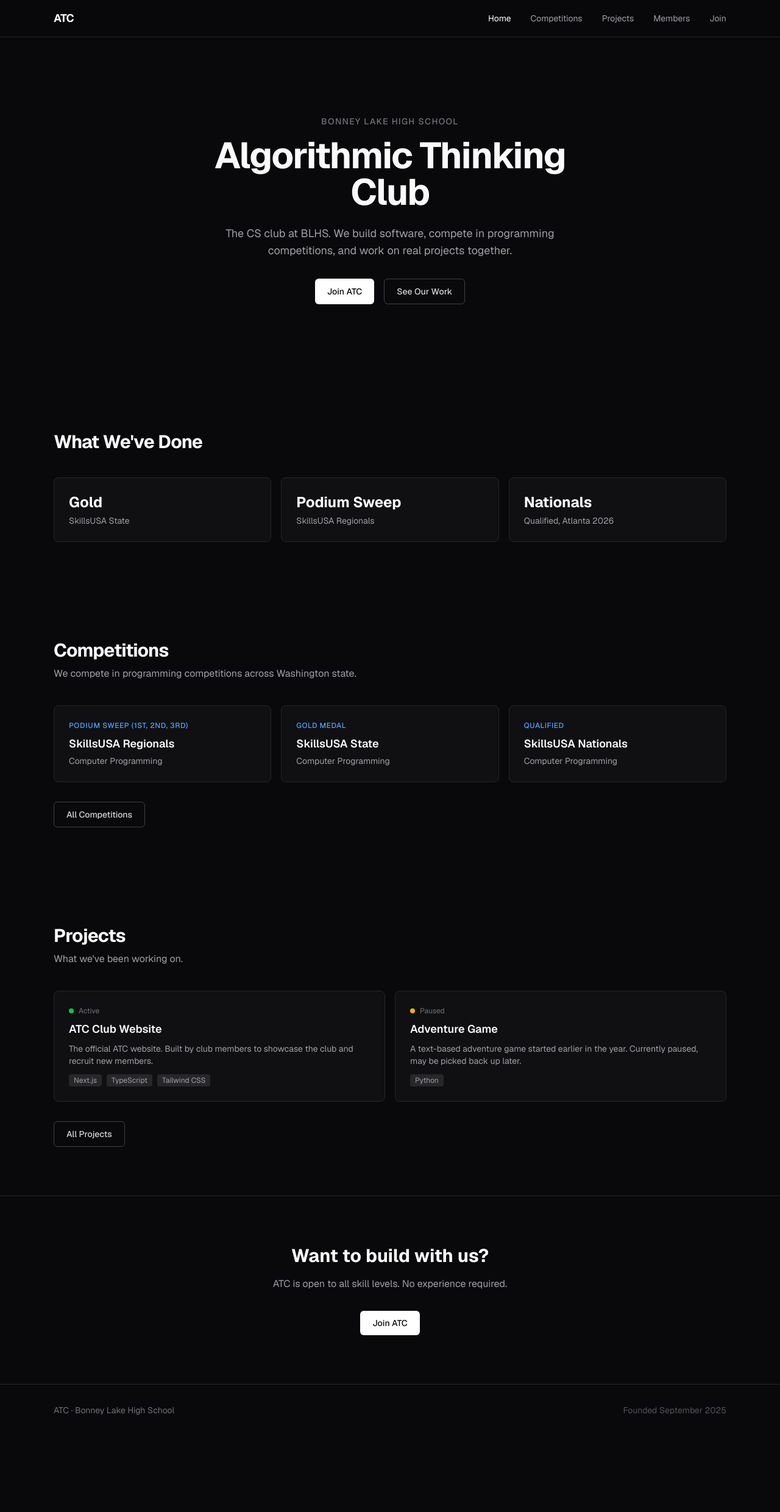
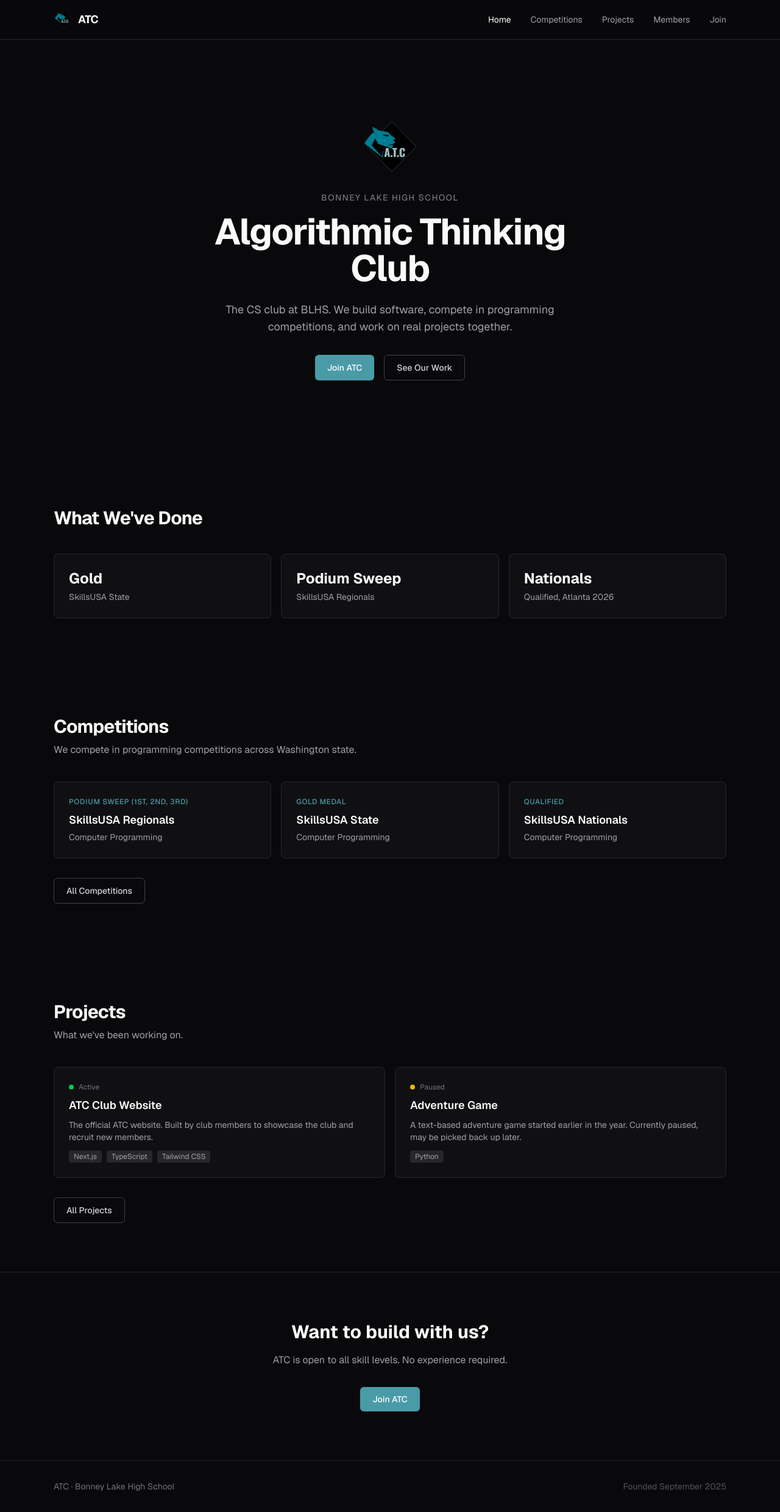
Before and after one commit to Algorithmic-Thinking-Club/atc-blhs, a Next.js app: page / in a window 1280 px wide. Shown: the whole page at 61% size. Before the commit the page ends 2355 px from the top, so only its background shows below. Built offline with nearby package versions, Linux system fonts and the light colour scheme.

Commit message:
tweak #4

```diff
--- a/app/competitions/page.tsx
+++ b/app/competitions/page.tsx
@@ -19,7 +19,7 @@ export default function CompetitionsPage() {
             {comp.image && (
               <div className="mb-4 aspect-video rounded bg-zinc-800" />
             )}
-            <p className="text-xs font-medium uppercase tracking-wider text-blue-400">
+            <p className="text-xs font-medium uppercase tracking-wider text-accent">
               {comp.result}
             </p>
             <h3 className="mt-2 text-xl font-semibold">{comp.title}</h3>
--- a/app/globals.css
+++ b/app/globals.css
@@ -8,6 +8,8 @@
 @theme inline {
   --color-background: var(--background);
   --color-foreground: var(--foreground);
+  --color-accent: #4a9ba8;
+  --color-accent-dim: #3a7a85;
   --font-sans: var(--font-geist-sans);
   --font-mono: var(--font-geist-mono);
 }
@@ -18,6 +20,6 @@ body {
 }
 
 ::selection {
-  background: #3b82f6;
+  background: #4a9ba8;
   color: white;
 }
--- a/app/members/page.tsx
+++ b/app/members/page.tsx
@@ -23,7 +23,7 @@ export default function MembersPage() {
                 .join("")}
             </div>
             <h3 className="text-lg font-semibold">{member.name}</h3>
-            <p className="text-sm text-blue-400">{member.role}</p>
+            <p className="text-sm text-accent">{member.role}</p>
             {member.bio && (
               <p className="mt-3 text-sm leading-relaxed text-zinc-400">
                 {member.bio}
--- a/app/page.tsx
+++ b/app/page.tsx
@@ -1,3 +1,4 @@
+import Image from "next/image";
 import Section from "@/components/Section";
 import Card from "@/components/Card";
 import Button from "@/components/Button";
@@ -9,6 +10,7 @@ export default function Home() {
     <>
       {/* hero */}
       <section className="flex flex-col items-center justify-center px-6 py-24 text-center sm:py-32">
+        <Image src="/logo.png" alt="ATC Logo" width={96} height={96} className="mb-6" />
         <p className="mb-4 text-sm font-medium uppercase tracking-widest text-zinc-500">
           Bonney Lake High School
         </p>
@@ -51,7 +53,7 @@ export default function Home() {
         <div className="grid gap-4 sm:grid-cols-2 lg:grid-cols-3">
           {competitions.slice(0, 3).map((comp) => (
             <Card key={comp.title}>
-              <p className="text-xs font-medium uppercase tracking-wider text-blue-400">
+              <p className="text-xs font-medium uppercase tracking-wider text-accent">
                 {comp.result}
               </p>
               <h3 className="mt-2 text-lg font-semibold">{comp.title}</h3>
--- a/components/Button.tsx
+++ b/components/Button.tsx
@@ -16,7 +16,7 @@ export default function Button({
   const base =
     "inline-flex items-center justify-center rounded-md px-5 py-2.5 text-sm font-medium transition-colors";
   const styles = {
-    primary: "bg-white text-zinc-950 hover:bg-zinc-200",
+    primary: "bg-accent text-white hover:bg-accent-dim",
     secondary:
       "border border-zinc-700 text-zinc-300 hover:border-zinc-500 hover:text-white",
   };
--- a/components/Navbar.tsx
+++ b/components/Navbar.tsx
@@ -1,5 +1,6 @@
 "use client";
 
+import Image from "next/image";
 import Link from "next/link";
 import { usePathname } from "next/navigation";
 import { useState } from "react";
@@ -12,7 +13,8 @@ export default function Navbar() {
   return (
     <nav className="sticky top-0 z-50 border-b border-zinc-800 bg-zinc-950/80 backdrop-blur-md">
       <div className="mx-auto flex max-w-6xl items-center justify-between px-6 py-4">
-        <Link href="/" className="text-lg font-bold tracking-tight">
+        <Link href="/" className="flex items-center gap-2 text-lg font-bold tracking-tight">
+          <Image src="/logo.png" alt="ATC" width={32} height={32} />
           {siteConfig.name}
         </Link>
 
```
Also changed, not shown: .claude/settings.local.json (added), public/logo.png (added).
